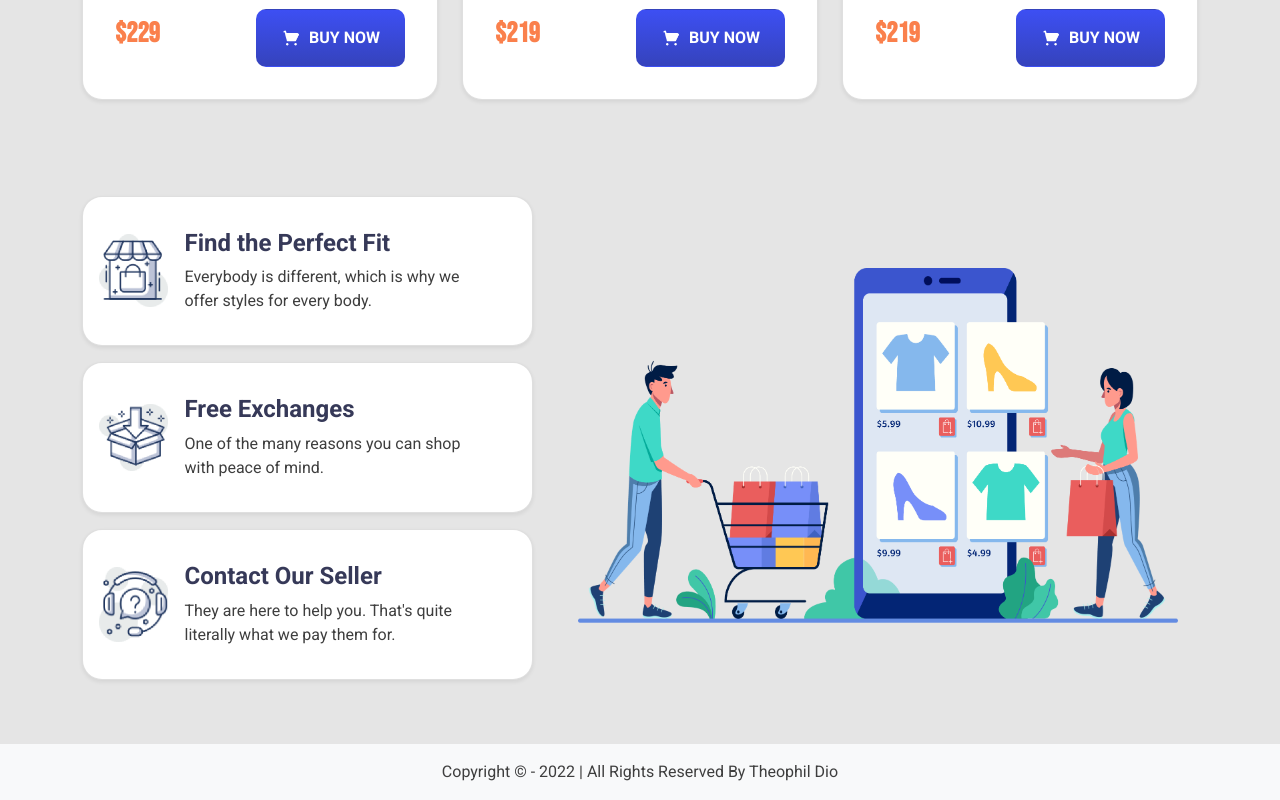
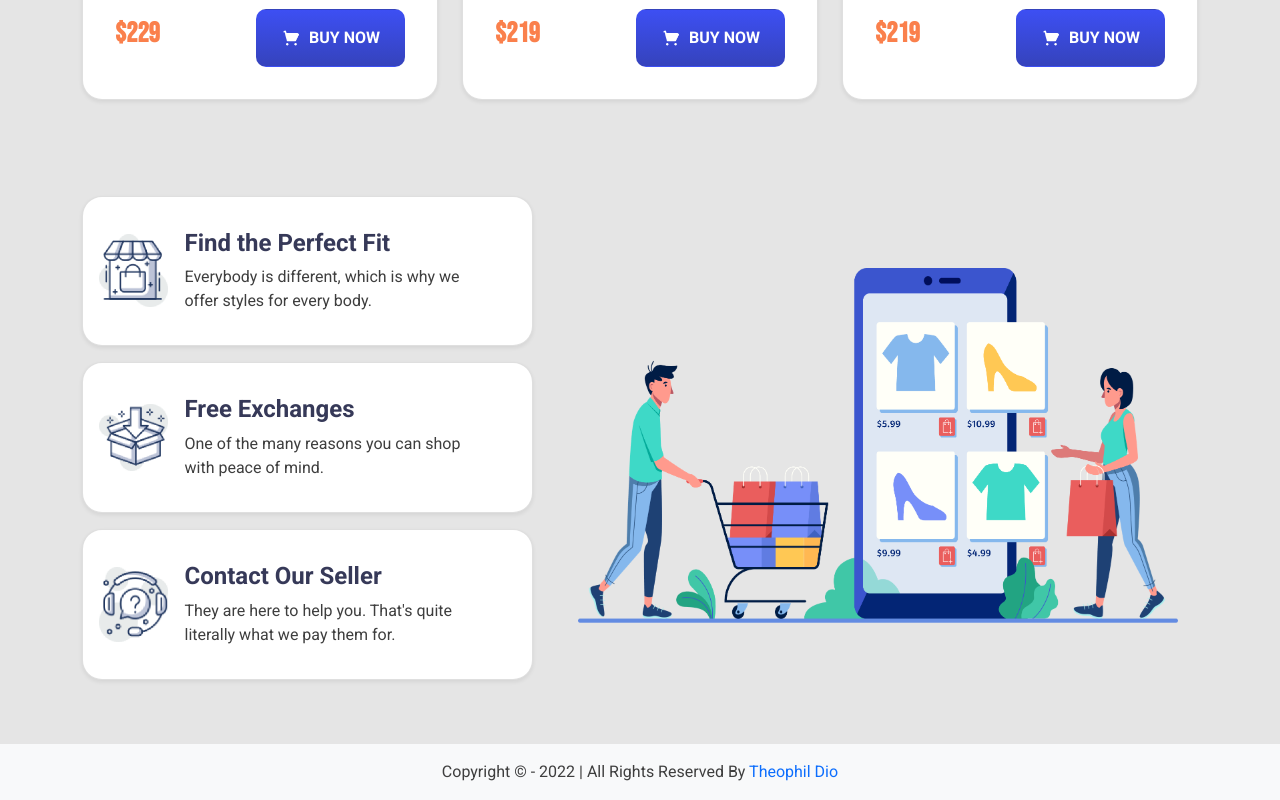
Before and after one commit to theophildio/nike-ecommerce, a plain HTML site: page index.html in a window 1280 px wide. Shown: the part 2283-3083 px from the top of the page. Drawn offline with nearby package versions, Linux system fonts and the light colour scheme.

Commit message:
Ready to go Live

```diff
--- a/index.html
+++ b/index.html
@@ -211,7 +211,7 @@
   </main>
   <footer class="py-3 bg-light">
     <div class="container text-center">
-      <p class="text-capitalize m-0">Copyright &copy; - 2022 | All rights reserved by Theophil Dio</p>
+      <p class="text-capitalize m-0">Copyright &copy; - 2022 | All rights reserved by <a href="https://github.com/theophildio" target="_blank" class="text-decoration-none">Theophil Dio</a></p>
     </div>
   </footer>
 
```
